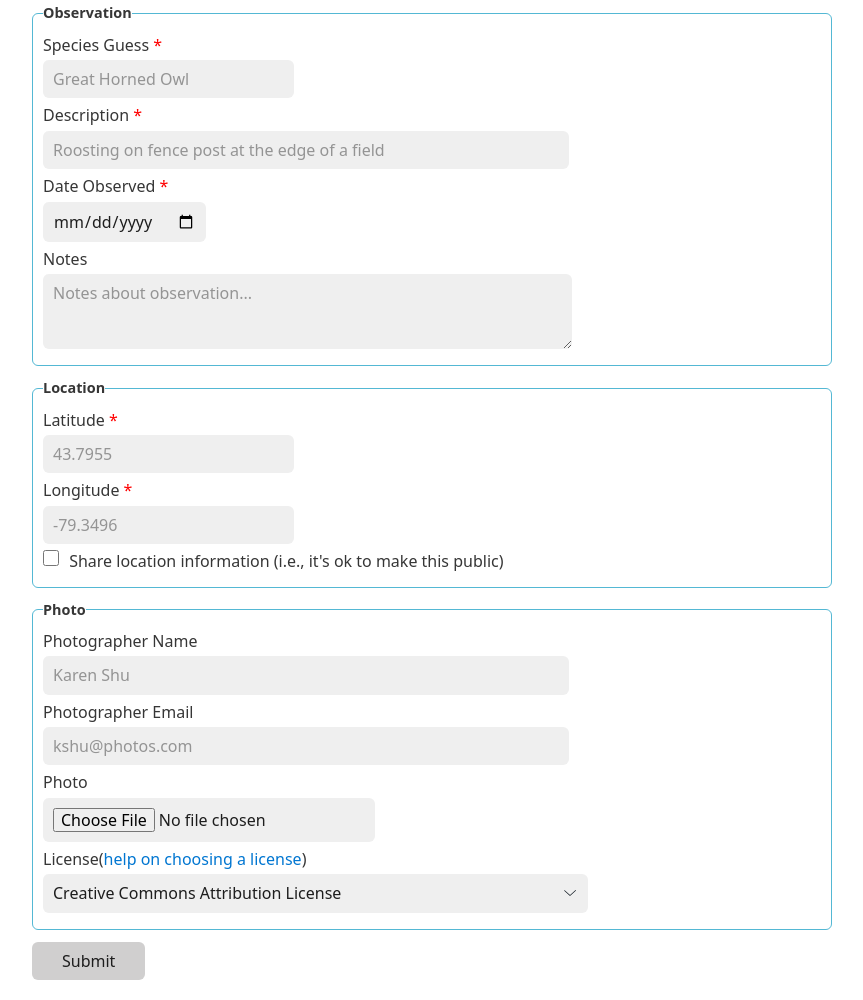
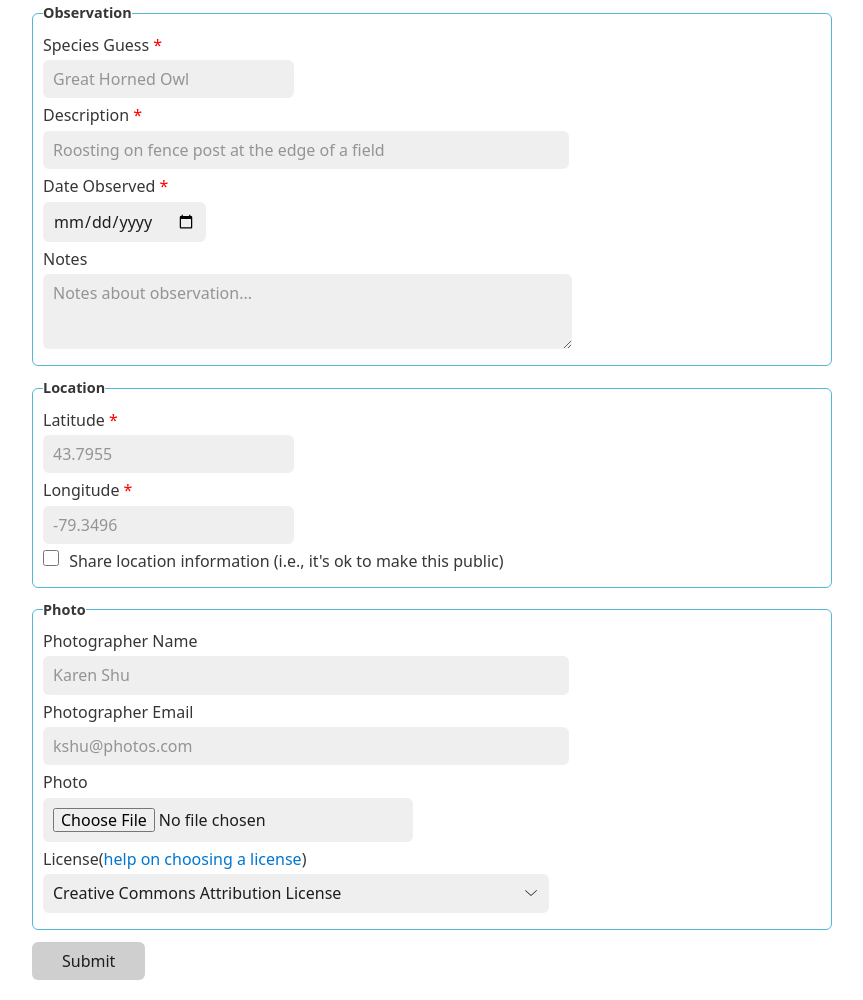
Before and after one commit to sfrunza13/sfrunza13.github.io, a plain HTML site: page add-observation.html in a window 1280 px wide. Shown: the part 365-1365 px from the top of the page, without its empty margins (208-1071 px from the left). Drawn offline with nearby package versions, Linux system fonts and the light colour scheme.

Commit message:
Update form.css

```diff
--- a/css/form.css
+++ b/css/form.css
@@ -27,3 +27,12 @@ Worked on by Stefan Frunza sfrunza@myseneca.ca 021650148 and only me!
 #PhotographerEmail {
   width: 65%;
 }
+
+#Photo {
+  width: 45%;
+  min-width: 179px;
+}
+
+#LicenseList {
+  width: 65%;
+}
```
